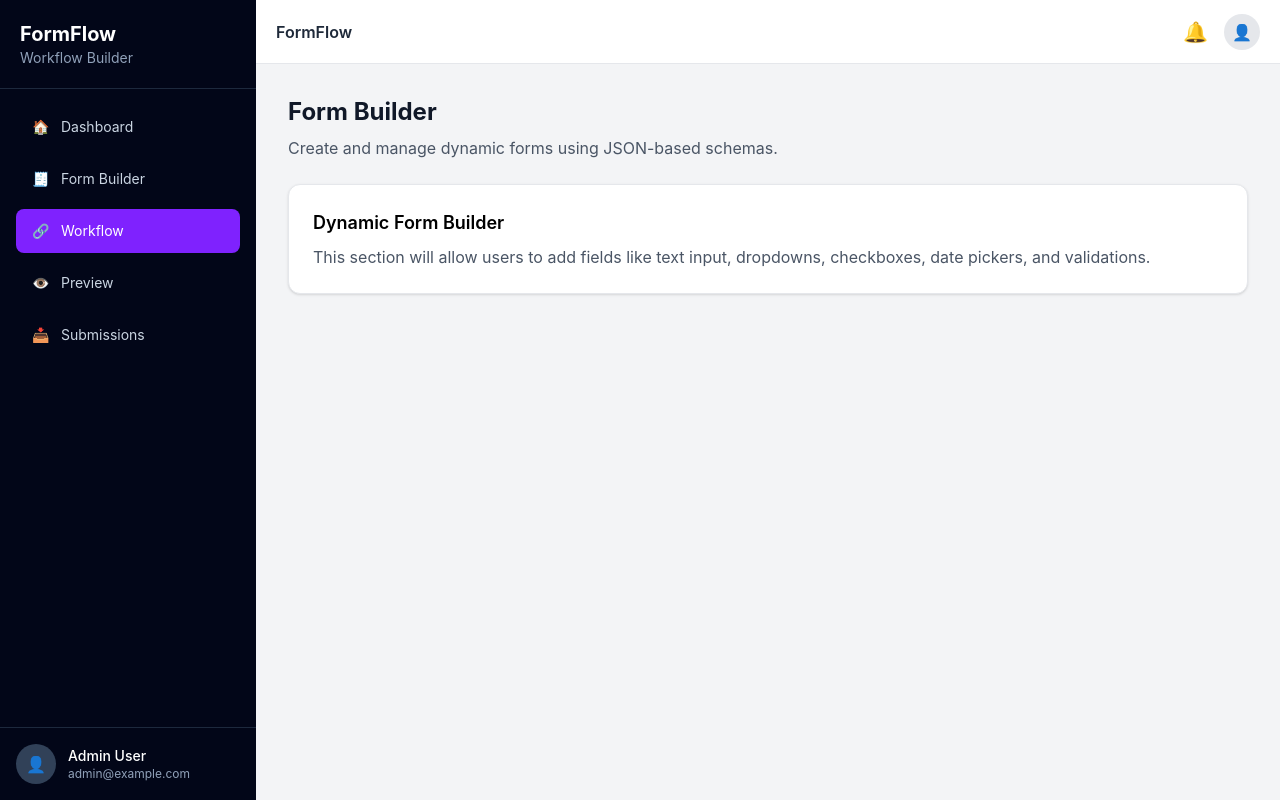
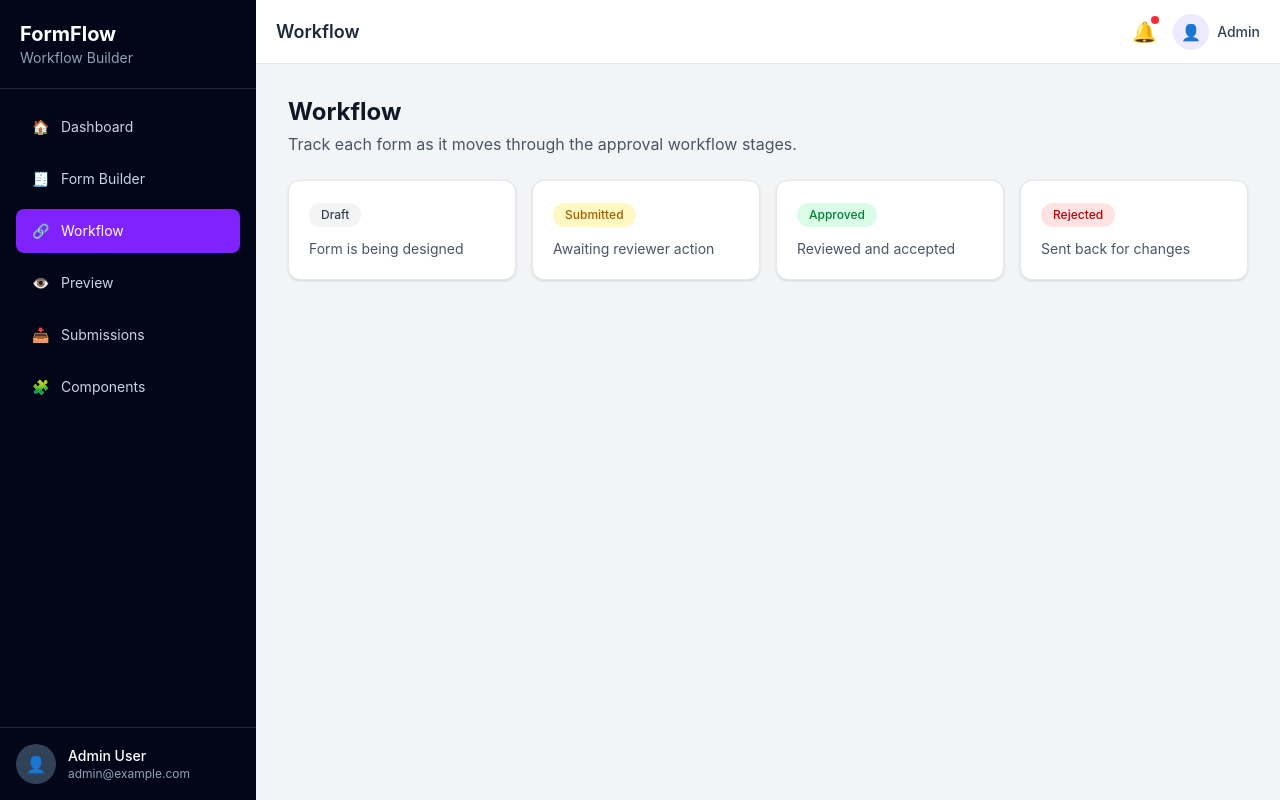
Before and after one commit to sidhant223/workflow-form-builder, a React (Vite) app: page /workflow in a window 1280 px wide. Built offline with nearby package versions, Linux system fonts and the light colour scheme.

Commit message:
style: improve sidebar, header navigation and fix workflow page

```diff
--- a/src/components/header.jsx
+++ b/src/components/header.jsx
@@ -1,19 +1,82 @@
+import { useState } from "react";
+import { useLocation } from "react-router-dom";
+
+// Maps the current route to a readable page title shown in the header.
+const pageTitles = {
+  "/dashboard": "Dashboard",
+  "/form-builder": "Form Builder",
+  "/workflow": "Workflow",
+  "/preview": "Preview",
+  "/submissions": "Submissions",
+  "/components": "Components",
+};
+
 function Header({ openSidebar }) {
+  const { pathname } = useLocation();
+  const title = pageTitles[pathname] || "FormFlow";
+
+  const [profileOpen, setProfileOpen] = useState(false);
+
   return (
-    <header className="flex h-16 items-center justify-between border-b border-gray-200 bg-white px-5">
+    <header className="sticky top-0 z-20 flex h-16 items-center justify-between border-b border-gray-200 bg-white px-5">
+      <div className="flex items-center gap-3">
         <button
           onClick={openSidebar}
+          aria-label="Open menu"
           className="text-2xl text-gray-700 md:hidden"
         >
           ☰
         </button>
-
-      <h2 className="font-semibold text-gray-800">FormFlow</h2>
+        <h2 className="text-lg font-semibold text-gray-800">{title}</h2>
+      </div>
 
       <div className="flex items-center gap-4">
-        <span className="text-xl">🔔</span>
-        <div className="flex h-9 w-9 items-center justify-center rounded-full bg-gray-200">
+        <button
+          aria-label="Notifications"
+          className="relative text-xl text-gray-600 transition-colors hover:text-gray-800"
+        >
+          🔔
+          <span className="absolute -right-0.5 -top-0.5 h-2 w-2 rounded-full bg-red-500" />
+        </button>
+
+        <div className="relative">
+          <button
+            onClick={() => setProfileOpen((v) => !v)}
+            className="flex items-center gap-2"
+            aria-haspopup="true"
+            aria-expanded={profileOpen}
+          >
+            <div className="flex h-9 w-9 items-center justify-center rounded-full bg-violet-100 text-violet-700">
               👤
+            </div>
+            <span className="hidden text-sm font-medium text-gray-700 sm:block">
+              Admin
+            </span>
+          </button>
+
+          {profileOpen && (
+            <>
+              <div
+                className="fixed inset-0 z-10"
+                onClick={() => setProfileOpen(false)}
+              />
+              <div className="absolute right-0 z-20 mt-2 w-44 rounded-lg border border-gray-200 bg-white py-1 shadow-lg">
+                <div className="border-b border-gray-100 px-4 py-2">
+                  <p className="text-sm font-medium text-gray-800">Admin User</p>
+                  <p className="text-xs text-gray-500">admin@example.com</p>
+                </div>
+                <button className="block w-full px-4 py-2 text-left text-sm text-gray-700 hover:bg-gray-50">
+                  Profile
+                </button>
+                <button className="block w-full px-4 py-2 text-left text-sm text-gray-700 hover:bg-gray-50">
+                  Settings
+                </button>
+                <button className="block w-full px-4 py-2 text-left text-sm text-red-600 hover:bg-gray-50">
+                  Logout
+                </button>
+              </div>
+            </>
+          )}
         </div>
       </div>
     </header>
--- a/src/components/sidebar.jsx
+++ b/src/components/sidebar.jsx
@@ -6,6 +6,7 @@ const menuItems = [
   { name: "Workflow", path: "/workflow", icon: "🔗" },
   { name: "Preview", path: "/preview", icon: "👁️" },
   { name: "Submissions", path: "/submissions", icon: "📥" },
+  { name: "Components", path: "/components", icon: "🧩" },
 ];
 
 function Sidebar({ isOpen, closeSidebar }) {
--- a/src/layouts/MainLayout.jsx
+++ b/src/layouts/MainLayout.jsx
@@ -1,6 +1,6 @@
 import { useState } from "react";
-import Sidebar from "../components/Sidebar";
-import Header from "../components/Header";
+import Sidebar from "../components/sidebar";
+import Header from "../components/header";
 
 function MainLayout({ children }) {
   const [isSidebarOpen, setIsSidebarOpen] = useState(false);
--- a/src/pages/workflow.jsx
+++ b/src/pages/workflow.jsx
@@ -1,20 +1,33 @@
-function FormBuilder() {
+import Badge from "../components/ui/badge";
+
+const stages = [
+  { name: "Draft", description: "Form is being designed", type: "neutral" },
+  { name: "Submitted", description: "Awaiting reviewer action", type: "warning" },
+  { name: "Approved", description: "Reviewed and accepted", type: "success" },
+  { name: "Rejected", description: "Sent back for changes", type: "error" },
+];
+
+function Workflow() {
   return (
     <div>
-      <h1 className="text-2xl font-bold text-gray-900">Form Builder</h1>
-      <p className="mt-2 text-gray-600">
-        Create and manage dynamic forms using JSON-based schemas.
+      <h1 className="text-2xl font-bold text-gray-900">Workflow</h1>
+      <p className="mt-1 text-gray-600">
+        Track each form as it moves through the approval workflow stages.
       </p>
 
-      <div className="mt-6 rounded-xl bg-white p-6 shadow-sm border border-gray-200">
-        <h2 className="text-lg font-semibold">Dynamic Form Builder</h2>
-        <p className="mt-2 text-gray-600">
-          This section will allow users to add fields like text input, dropdowns,
-          checkboxes, date pickers, and validations.
-        </p>
+      <div className="mt-6 grid gap-4 sm:grid-cols-2 lg:grid-cols-4">
+        {stages.map((stage) => (
+          <div
+            key={stage.name}
+            className="rounded-xl border border-gray-200 bg-white p-5 shadow-sm"
+          >
+            <Badge text={stage.name} type={stage.type} />
+            <p className="mt-3 text-sm text-gray-600">{stage.description}</p>
+          </div>
+        ))}
       </div>
     </div>
   );
 }
 
-export default FormBuilder;
+export default Workflow;
```
Lines whose indentation alone changed are shown as unchanged.
